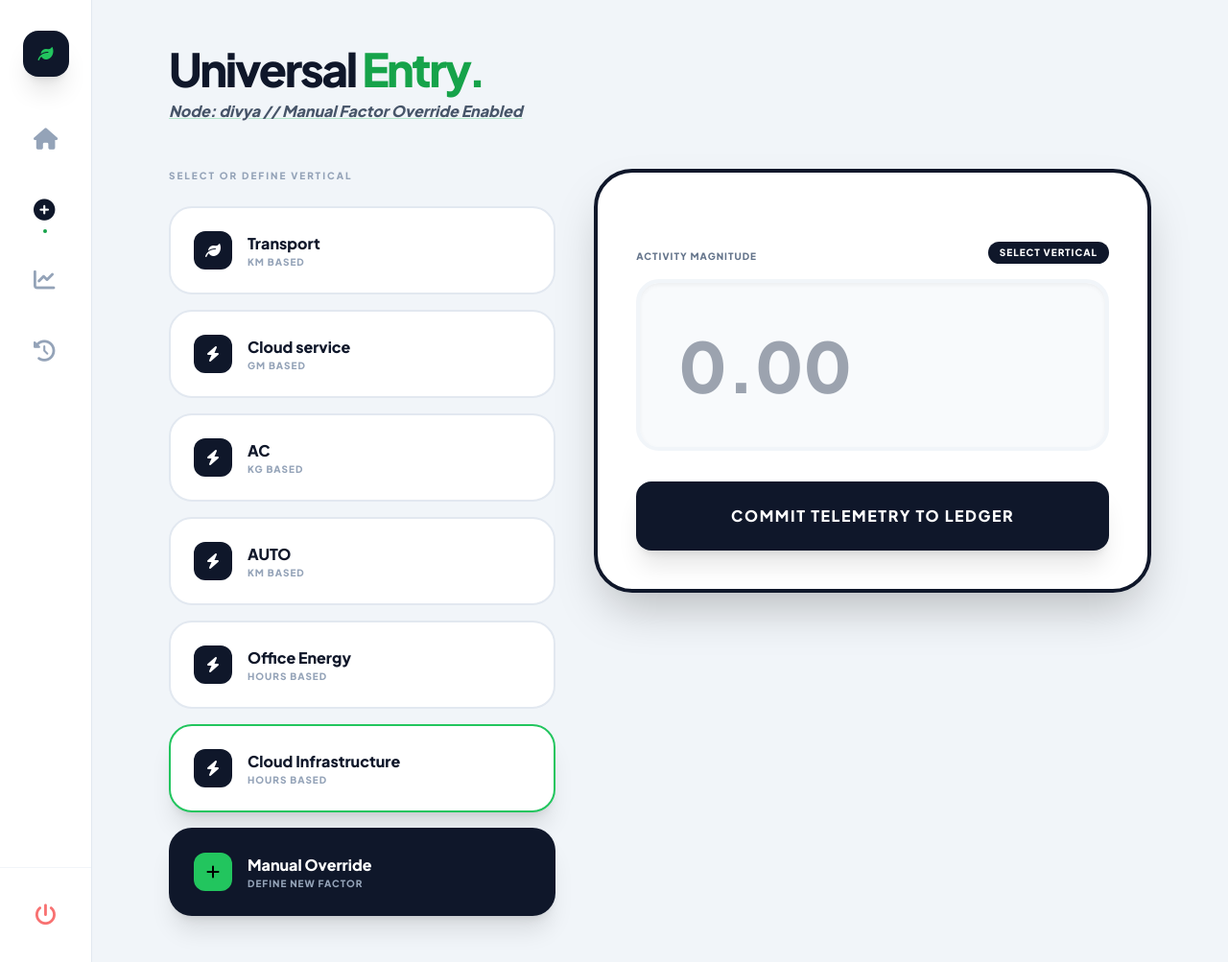
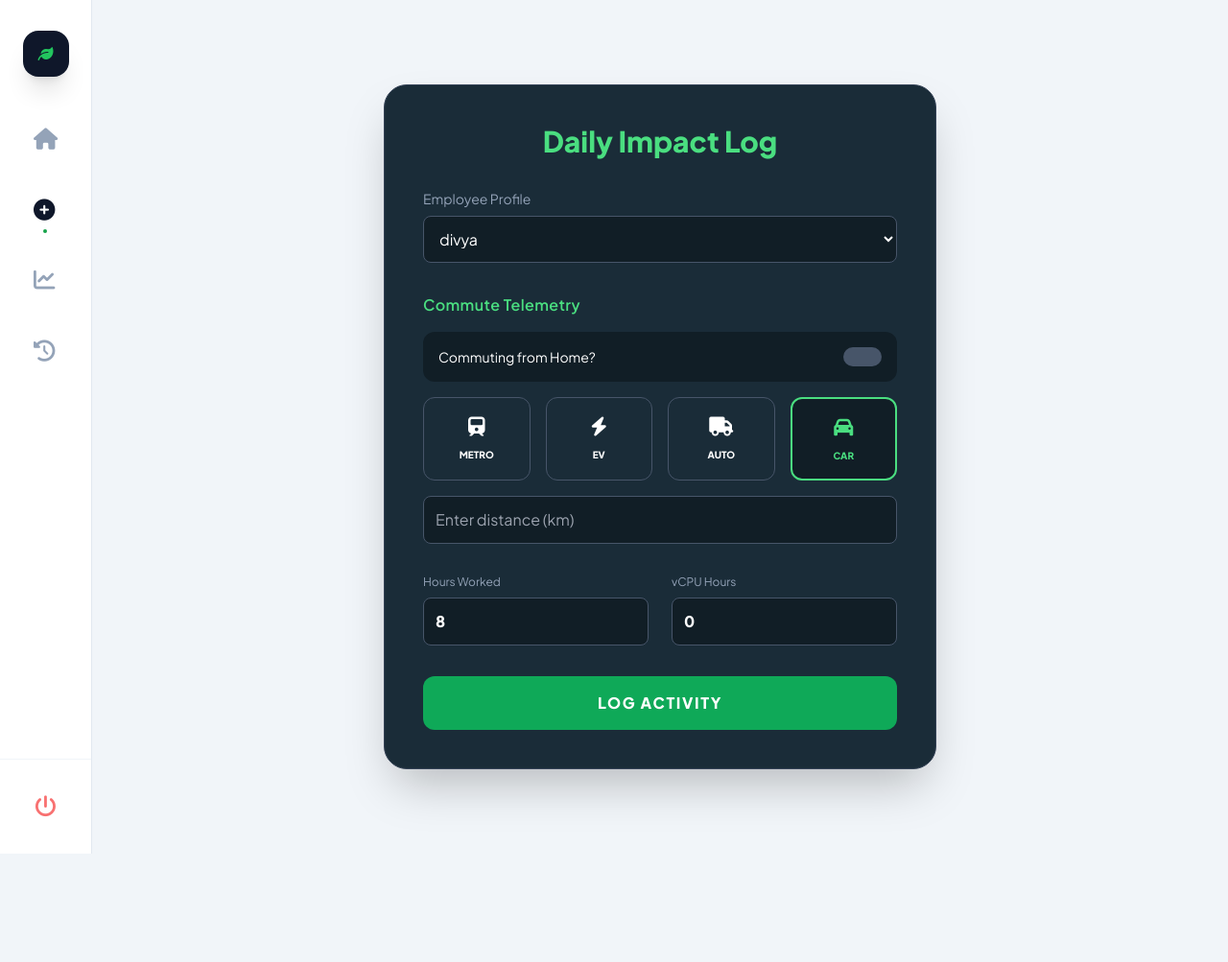
Before and after one commit to DIVYA-KAREGAONKAR/Green_Step, a Django app: page /log-activity/ in a window 1280 px wide. Shown: the whole page at 96% size. After the commit the page ends 890 px from the top, so only its background shows below. Run offline with Django 5.2, Linux system fonts and the light colour scheme; a user stored in the database is signed in; data comes from the database, SQL or seed files in the repository; both versions use the stored data as it was after the commit; some libraries are stand-ins or nearby versions.

Commit message:
added new log activity

```diff
--- a/core/templates/core/log_activity.html
+++ b/core/templates/core/log_activity.html
@@ -1,105 +1,91 @@
 {% extends 'core/base.html' %}
 
 {% block content %}
-<div class="max-w-5xl mx-auto">
-    <header class="mb-12">
-        <h1 class="text-5xl font-black text-slate-900 tracking-tighter">Universal <span class="text-green-600">Entry.</span></h1>
-        <p class="text-slate-600 font-bold mt-2 italic underline decoration-green-500/30">Node: {{ user.username }} // Manual Factor Override Enabled</p>
-    </header>
+<div class="max-w-xl mx-auto py-10">
+    <div class="bg-[#1a2c38] text-white p-10 rounded-3xl shadow-2xl border border-slate-700">
+        <h2 class="text-3xl font-bold text-center text-[#4ade80] mb-8">Daily Impact Log</h2>
 
-    <form method="POST" class="grid grid-cols-12 gap-10">
-        {% csrf_token %}
+        <form method="POST" class="space-y-8">
+            {% csrf_token %}
 
-        <div class="col-span-12 lg:col-span-5 space-y-4">
-            <h3 class="text-[10px] font-black uppercase tracking-[0.2em] text-slate-400 mb-6">Select or Define Vertical</h3>
+            <div>
+                <label class="block text-sm text-slate-400 mb-2">Employee Profile</label>
+                <select class="w-full bg-[#111e26] border border-slate-600 p-3 rounded-lg text-white">
+                    <option>{{ request.user.username }}</option>
+                </select>
+            </div>
 
-            {% for category in categories %}
-            <label class="block relative group cursor-pointer">
-                <input type="radio" name="category_mode" value="preset" class="peer hidden" checked
-                       onclick="toggleManual(false, '{{ category.name }}', '{{ category.unit }}', '{{ category.co2_per_unit }}', '{{ category.id }}')">
-                <div class="w-full bg-white border-2 border-slate-200 p-6 rounded-3xl peer-checked:border-green-500 peer-checked:shadow-xl transition-all flex items-center gap-4">
-                    <div class="w-10 h-10 rounded-xl bg-slate-900 text-white flex items-center justify-center">
-                        <i class="fa-solid fa-{{ category.icon_code }}"></i>
+            <div class="space-y-4">
+                <h3 class="text-[#4ade80] font-semibold tracking-wide">Commute Telemetry</h3>
+
+                <div class="flex justify-between items-center bg-[#111e26] p-4 rounded-xl">
+                    <span class="text-sm">Commuting from Home?</span>
+                    <input type="checkbox" class="toggle-checkbox w-10 h-5 bg-slate-600 rounded-full appearance-none checked:bg-[#4ade80] transition cursor-pointer">
+                </div>
+
+                <div class="grid grid-cols-4 gap-4 text-center">
+                    <div id="metro-card" class="mode-card p-4 rounded-xl border border-slate-600 cursor-pointer hover:border-[#4ade80] transition-all"
+                         onclick="setMode('METRO', 'metro-card')">
+                        <i class="fa-solid fa-train text-xl mb-2"></i>
+                        <p class="text-[10px] font-bold uppercase">Metro</p>
                     </div>
-                    <div>
-                        <p class="font-bold text-slate-900">{{ category.name }}</p>
-                        <p class="text-[10px] font-black text-slate-400 uppercase tracking-widest">{{ category.unit }} based</p>
+
+                    <div id="ev-card" class="mode-card p-4 rounded-xl border border-slate-600 cursor-pointer hover:border-[#4ade80] transition-all"
+                         onclick="setMode('EV', 'ev-card')">
+                        <i class="fa-solid fa-bolt text-xl mb-2"></i>
+                        <p class="text-[10px] font-bold uppercase">EV</p>
                     </div>
-                </div>
-            </label>
-            {% endfor %}
 
-            <label class="block relative group cursor-pointer mt-8">
-                <input type="radio" name="category_mode" value="manual" class="peer hidden" onclick="toggleManual(true)">
-                <div class="w-full bg-slate-900 border-2 border-transparent p-6 rounded-3xl peer-checked:border-green-500 shadow-xl transition-all flex items-center gap-4 text-white">
-                    <div class="w-10 h-10 rounded-xl bg-green-500 text-black flex items-center justify-center">
-                        <i class="fa-solid fa-plus"></i>
+                    <div id="auto-card" class="mode-card p-4 rounded-xl border border-slate-600 cursor-pointer hover:border-[#4ade80] transition-all"
+                         onclick="setMode('AUTO', 'auto-card')">
+                        <i class="fa-solid fa-truck text-xl mb-2"></i>
+                        <p class="text-[10px] font-bold uppercase">Auto</p>
                     </div>
-                    <div>
-                        <p class="font-bold">Manual Override</p>
-                        <p class="text-[10px] font-black text-slate-400 uppercase tracking-widest">Define New Factor</p>
-                    </div>
-                </div>
-            </label>
-        </div>
 
-        <div class="col-span-12 lg:col-span-7">
-            <div class="bg-white rounded-[2.5rem] p-10 shadow-2xl border-4 border-slate-900 sticky top-10 space-y-8">
-
-                <div id="manual-fields" class="hidden space-y-6 pb-6 border-b-2 border-slate-50">
-                    <div class="grid grid-cols-2 gap-4">
-                        <div class="space-y-2">
-                            <label class="text-[10px] font-black uppercase text-slate-400">Resource Name</label>
-                            <input type="text" name="custom_name" id="custom_name" placeholder="Bike, AC, Beef..."
-                                   class="w-full border-2 border-slate-200 p-4 rounded-xl font-bold text-slate-900 focus:border-green-500 outline-none">
-                        </div>
-                        <div class="space-y-2">
-                            <label class="text-[10px] font-black uppercase text-slate-400">Unit Label</label>
-                            <input type="text" name="custom_unit" id="custom_unit" placeholder="gm, km, kg..."
-                                   class="w-full border-2 border-slate-200 p-4 rounded-xl font-bold text-slate-900 focus:border-green-500 outline-none">
-                        </div>
-                    </div>
-                    <div class="space-y-2">
-                        <label class="text-[10px] font-black uppercase text-green-600">CO2 Factor (kg CO2e per unit)</label>
-                        <input type="number" name="custom_factor" id="custom_factor" step="0.0001" placeholder="0.21"
-                               class="w-full bg-green-50 border-2 border-green-200 p-4 rounded-xl font-bold text-slate-900 focus:border-green-500 outline-none text-xl">
+                    <div id="car-card" class="mode-card p-4 rounded-xl border-2 border-[#4ade80] bg-[#111e26] text-[#4ade80] cursor-pointer"
+                         onclick="setMode('CAR', 'car-card')">
+                        <i class="fa-solid fa-car text-xl mb-2"></i>
+                        <p class="text-[10px] font-bold uppercase">Car</p>
                     </div>
                 </div>
 
-                <div class="space-y-4">
-                    <div class="flex justify-between items-end">
-                        <label class="text-[10px] font-black uppercase tracking-widest text-slate-500">Activity Magnitude</label>
-                        <span id="unit-pill" class="text-[10px] font-black bg-slate-900 text-white px-3 py-1 rounded-full uppercase tracking-widest">Select Vertical</span>
-                    </div>
-                    <input type="number" name="value" step="0.01" required placeholder="0.00"
-                           class="w-full bg-slate-50 border-4 border-slate-100 rounded-3xl p-10 text-7xl font-black text-slate-900 focus:border-green-500 focus:bg-white outline-none transition-all shadow-inner">
+                <input type="hidden" name="commute_mode" id="selected_mode" value="CAR">
+                <input type="number" name="commute_dist" step="any" placeholder="Enter distance (km)" class="w-full bg-[#111e26] border border-slate-600 p-3 rounded-lg text-white">
+            </div>
+
+            <div class="grid grid-cols-2 gap-6">
+                <div>
+                    <label class="block text-xs text-slate-400 mb-2">Hours Worked</label>
+                    <input type="number" name="hours_worked" value="8" step="0.5" class="w-full bg-[#111e26] border border-slate-600 p-3 rounded-lg text-white font-bold">
                 </div>
+                <div>
+                    <label class="block text-xs text-slate-400 mb-2">vCPU Hours</label>
+                    <input type="number" name="vcpu_hours" value="0" step="0.1" class="w-full bg-[#111e26] border border-slate-600 p-3 rounded-lg text-white font-bold">
+                </div>
+            </div>
 
-                <input type="hidden" name="category_id" id="preset-id">
-
-                <button type="submit" class="w-full bg-slate-900 text-white font-black py-6 rounded-2xl hover:bg-green-600 transition-all shadow-xl tracking-widest uppercase">
-                    Commit Telemetry to Ledger
-                </button>
-            </div>
-        </div>
-    </form>
+            <button type="submit" class="w-full bg-[#0fa958] hover:bg-[#12cc6a] text-white font-bold py-4 rounded-xl transition-all uppercase tracking-widest">
+                Log Activity
+            </button>
+        </form>
+    </div>
 </div>
 
 <script>
-    function toggleManual(isManual, name, unit, factor, id) {
-        const manualBox = document.getElementById('manual-fields');
-        const presetId = document.getElementById('preset-id');
-        const unitPill = document.getElementById('unit-pill');
+    function setMode(mode, elementId) {
+        // Update the hidden input field for the backend
+        document.getElementById('selected_mode').value = mode;
 
-        if (isManual) {
-            manualBox.classList.remove('hidden');
-            unitPill.innerText = "Manual Entry";
-            presetId.value = "";
-        } else {
-            manualBox.classList.add('hidden');
-            unitPill.innerText = unit;
-            presetId.value = id;
-        }
+        // Reset all cards to default style
+        document.querySelectorAll('.mode-card').forEach(card => {
+            card.classList.remove('border-[#4ade80]', 'bg-[#111e26]', 'text-[#4ade80]', 'border-2');
+            card.classList.add('border-slate-600');
+        });
+
+        // Highlight the selected card in green
+        const activeCard = document.getElementById(elementId);
+        activeCard.classList.remove('border-slate-600');
+        activeCard.classList.add('border-2', 'border-[#4ade80]', 'bg-[#111e26]', 'text-[#4ade80]');
     }
 </script>
 {% endblock %}
--- a/core/urls.py
+++ b/core/urls.py
@@ -13,4 +13,6 @@ urlpatterns = [
     path('register/', views.register_view, name='register'),
     path('logout/', auth_views.LogoutView.as_view(next_page='login'), name='logout'),
     path('export-pdf/', views.export_pdf, name='export_pdf'),
+    path('delete-entry/<int:entry_id>/', views.delete_entry, name='delete_entry'),
+
 ]
--- a/core/views.py
+++ b/core/views.py
@@ -1,22 +1,21 @@
-
-import datetime
 import datetime
 from django.http import HttpResponse
-from django.shortcuts import redirect, render
-from .models import CarbonEntry, Category
-from .services.carbon_logic import calculate_metrics
+from django.shortcuts import render, redirect, get_object_or_404
 from django.contrib.auth.decorators import login_required
+from django.contrib.auth import login, authenticate, logout
+from django.contrib.auth.forms import AuthenticationForm
+from django.db.models import Sum
 from django.db.models.functions import TruncMonth
-from django.db.models import Sum
-from .models import CarbonEntry
-from django.shortcuts import render
-from django.shortcuts import render, redirect
-from django.contrib.auth import login, authenticate, logout
-from django.contrib.auth.forms import UserCreationForm, AuthenticationForm
-from django.db.models import Sum
+
+from .models import CarbonEntry, Category, Profile
 from .forms import ExtendedRegisterForm
-from .utils import render_to_pdf # Import our helper
-
+from .utils import render_to_pdf
+@login_required
+def delete_entry(request, entry_id):
+    entry = get_object_or_404(CarbonEntry, id=entry_id, user=request.user)
+    if request.method == "POST":
+        entry.delete()
+    return redirect('dashboard')
 @login_required
 def export_pdf(request):
     user_entries = CarbonEntry.objects.filter(user=request.user).order_by('-created_at')
@@ -40,37 +39,37 @@ def export_pdf(request):
     return HttpResponse("Error generating PDF", status=400)
 @login_required
 def dashboard(request):
-    # 1. DATA ISOLATION: Get only this user's entries
+    # 1. Fetch user-specific entries
     user_entries = CarbonEntry.objects.filter(user=request.user).order_by('-created_at')
     user_total = user_entries.aggregate(Sum('co2_total'))['co2_total__sum'] or 0
 
-    # 2. TELEMETRY: Category Breakdown for the "Infrastructure Split" Chart
+    # 2. Chart Telemetry
     breakdown = user_entries.values('category__name').annotate(total=Sum('co2_total'))
     circle_labels = [item['category__name'] for item in breakdown]
     circle_values = [float(item['total']) for item in breakdown]
 
-    # 3. ENTERPRISE CONTEXT: Compare User vs Department
-    dept_code = request.user.profile.department
-    dept_name = request.user.profile.get_department_display()
+    # 3. Departmental Context (Requires Profile)
+    try:
+        profile = request.user.profile
+        dept_code = profile.department
+        dept_name = profile.get_department_display()
+    except Profile.DoesNotExist:
+        dept_code, dept_name = 'ENG', 'Engineering'
 
-    # Sum total impact of everyone in the same department
     dept_total = CarbonEntry.objects.filter(
         user__profile__department=dept_code
     ).aggregate(Sum('co2_total'))['co2_total__sum'] or 0
 
-    # Calculate Personal Share safely (Avoid division by zero)
-    personal_share = 0
-    if dept_total > 0:
-        personal_share = (user_total / dept_total) * 100
+    personal_share = (user_total / dept_total * 100) if dept_total > 0 else 0
 
     context = {
         'metrics': {
-            'total': user_total,
-            'trees': user_total / 21,
+            'total': round(user_total, 2),
+            'trees': round(user_total / 21, 1),
             'dept_name': dept_name,
-            'dept_total': dept_total,
             'dept_code': dept_code,
-            'personal_share': personal_share, # Logic moved from template to here
+            'dept_total': round(dept_total, 2),
+            'personal_share': round(personal_share, 1),
         },
         'entries': user_entries[:10],
         'circle_labels': circle_labels,
@@ -96,17 +95,16 @@ def login_view(request):
         form = AuthenticationForm(data=request.POST)
         if form.is_valid():
             user = form.get_user()
-            login(request, user)  # This creates the session!
-            # Use 'next' if it exists, otherwise go to dashboard
-            next_url = request.GET.get('next', 'dashboard')
-            return redirect(next_url)
-        else:
-            # Print errors to terminal to see why it's failing
-            print(form.errors)
+            login(request, user)
+
+            # Use 'next' from the URL, or default to 'dashboard'
+            next_url = request.GET.get('next')
+            if next_url:
+                return redirect(next_url)
+            return redirect('dashboard') # Force redirect to dashboard name
     else:
         form = AuthenticationForm()
     return render(request, 'core/login.html', {'form': form})
-
 
 
 
@@ -131,36 +129,43 @@ def monthly_trends(request):
         'monthly_data': monthly_data
     })
 
+@login_required
 def log_activity(request):
     if request.method == "POST":
-        mode = request.POST.get('category_mode')
-        value = float(request.POST.get('value'))
+        # 1. Capture form values
+        commute_mode = request.POST.get('commute_mode', 'CAR')
+        commute_dist = request.POST.get('commute_dist', '0')
+        hours_worked = request.POST.get('hours_worked', '0')
+        vcpu_hours = request.POST.get('vcpu_hours', '0')
 
-        if mode == 'manual':
-            # Create a brand new category on the fly
-            name = request.POST.get('custom_name')
-            unit = request.POST.get('custom_unit')
-            factor = float(request.POST.get('custom_factor'))
-            category, _ = Category.objects.get_or_create(
-                name=name,
-                defaults={'unit': unit, 'co2_per_unit': factor}
-            )
-        else:
-            # Use the existing selection
-            category_id = request.POST.get('category_id')
-            category = Category.objects.get(id=category_id)
-            factor = category.co2_per_unit
+        # 2. Define log_data INSIDE the POST block
+        log_data = [
+            (commute_dist, commute_mode),
+            (hours_worked, 'Office Energy'),
+            (vcpu_hours, 'Cloud Infrastructure')
+        ]
 
-        CarbonEntry.objects.create(
-            user=request.user,
-            category=category,
-            value=value,
-            co2_total=value * factor
-        )
+        # 3. Run the loop ONLY during a POST request
+        for value, cat_name in log_data:
+            try:
+                float_val = float(value) if value else 0
+                if float_val > 0:
+                    category = Category.objects.get(name__iexact=cat_name)
+                    CarbonEntry.objects.create(
+                        user=request.user,
+                        category=category,
+                        value=float_val
+                    )
+                    print(f"DEBUG: Saved {float_val} for {cat_name}")
+            except (Category.DoesNotExist, ValueError):
+                print(f"DEBUG: Skipping {cat_name} - check Admin categories.")
+
         return redirect('dashboard')
 
-    categories = Category.objects.all()
-    return render(request, 'core/log_activity.html', {'categories': categories})
+    # This part handles the GET request (just showing the page)
+    return render(request, 'core/log_activity.html')
+
+@login_required
 def history(request):
     entries = CarbonEntry.objects.filter(user=request.user).order_by('-created_at')
     return render(request, 'core/history.html', {'entries': entries})
```
Also changed, not shown: core/models.py (+38 -25 lines), core/templates/core/dashboard.html (+9 -7 lines), db.sqlite3.
